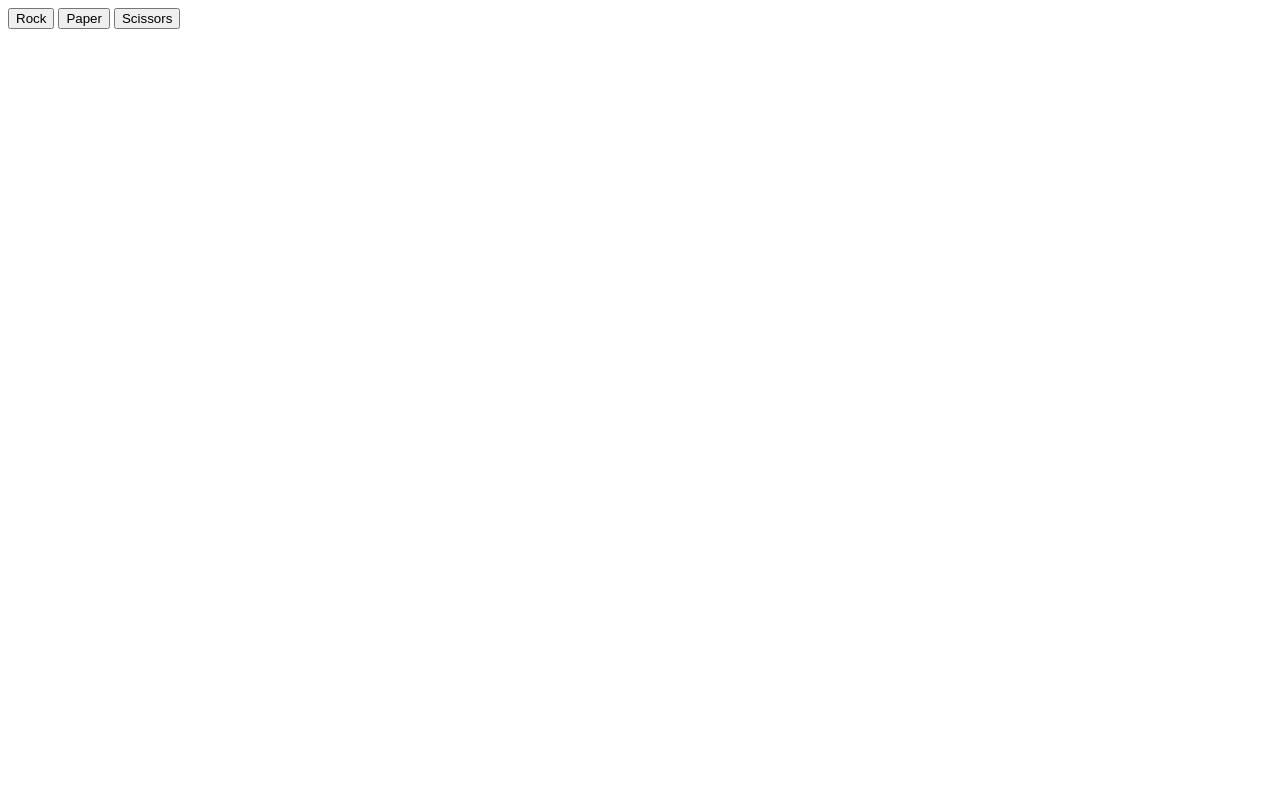
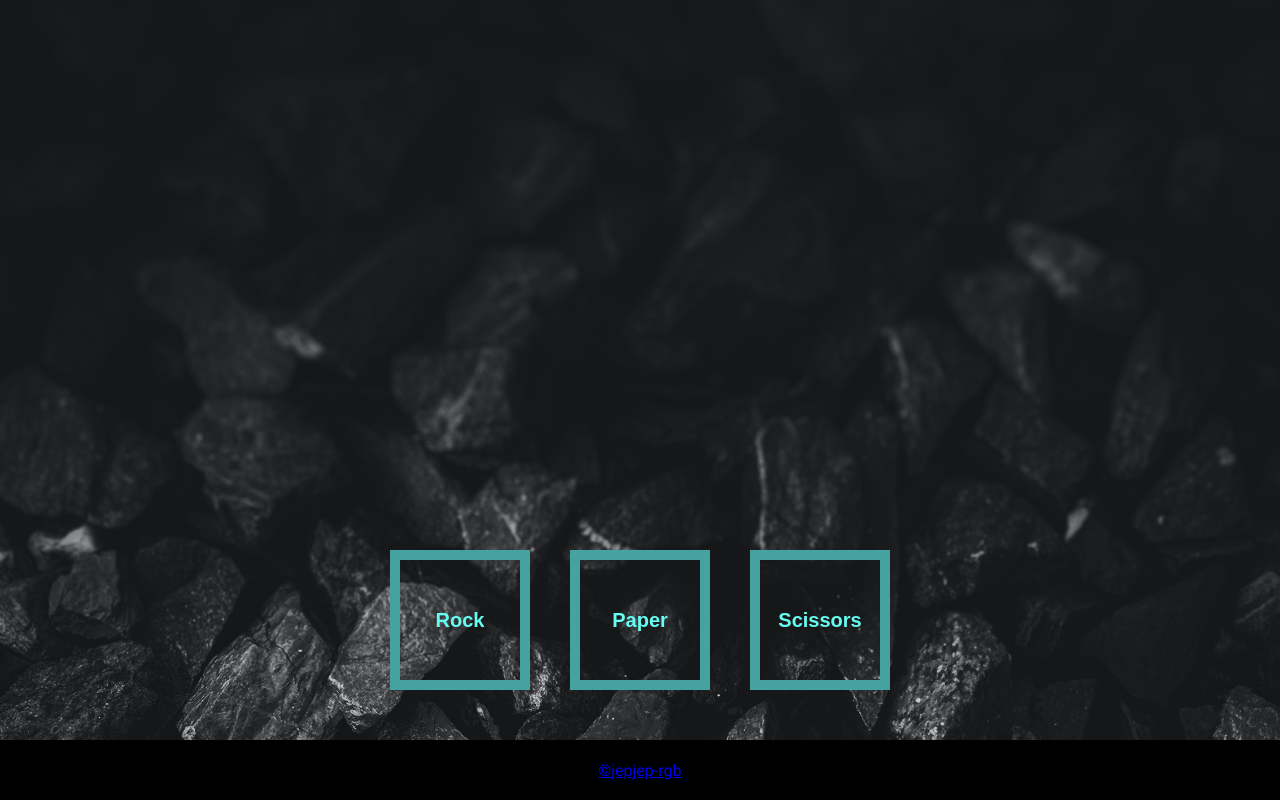
Before and after one commit to jepjep-rgb/Rock-Paper-Scissors, a plain HTML site: page index.html in a window 1280 px wide. Drawn offline with Linux system fonts and the light colour scheme.

Commit message:
Add basic css styles and images

```diff
--- /dev/null
+++ b/css/styles.css
@@ -0,0 +1,74 @@
+@import url('https://fonts.googleapis.com/css2?family=Heebo:wght@400;700;900&family=Roboto:ital,wght@0,100;0,400;0,700;0,900;1,100;1,300&display=swap');
+
+body {
+    background-color: #0B0C10;
+    background-image: url(../images/bg.jpg);
+    background-repeat: no-repeat;
+    background-size: cover;
+    font-family: 'Heebo', sans-serif;
+    font-family: 'Roboto', sans-serif;
+    margin: 0;
+    padding: 0;
+}
+
+div.display {
+    height: 100vh;
+    margin: auto;
+    display: flex;
+    flex-direction: column;
+    align-items: center;
+    justify-content: space-between;
+}
+
+div.results {
+    height: 500px;
+    width:  80%;
+    display: flex;
+    flex-direction: column;
+    align-items: center;
+    justify-content: center;
+}
+
+div.btn-container {
+    height: 200px;
+    width: 500px;
+    display: flex;
+    align-items: center;
+    justify-content: space-between;
+}
+
+div.footer {
+    width: 100%;
+    background-color: black;
+    height: 60px;
+    display: flex;
+    align-items: center;
+    justify-content: center;
+    color: #66FCF1;
+}
+
+button {
+    -webkit-box-sizing: border-box;
+    -moz-box-sizing: border-box;
+    box-sizing: border-box;
+    height: 140px;
+    width: 140px;
+    color: #66FCF1;
+    font-weight: bold;
+    font-size: 20px;
+    background-color: transparent;
+    border: 10px #45A29E solid;
+    flex: 0 1 auto;
+}
+
+button:hover {
+    border-color: #66FCF1;
+}
+
+p {
+    color: #C5C6C7;
+    font-family: "Heebo", sans-serif;
+    font-family: 'Roboto', sans-serif;
+    font-size: 50px;
+    border: 2px red solid;
+}
--- a/index.html
+++ b/index.html
@@ -2,15 +2,21 @@
 <html lang="en">
 <head>
     <meta charset="utf-8">
+    <link rel="stylesheet" href="css/styles.css">
     <title>Roshambo</title>
     <script src="roshambo.js" defer></script>
 </head>
 <body>
-    <button class="btn-rock">Rock</button>
-    <button class="btn-paper">Paper</button>
-    <button class="btn-scissors">Scissors</button>
-
-    <div class="results"></div>
-
+    <div class="display">
+        <div class="results"></div>
+        <div class="btn-container">
+            <button class="btn-rock">Rock</button>
+            <button class="btn-paper">Paper</button>
+            <button class="btn-scissors">Scissors</button>
+        </div>
+        <div class="footer">
+            <a class="text-footer" href="https://github.com/jepjep-rgb">©jepjep-rgb</a>
+        </div>
+    </div>
 </body>
 </html>
```
Also changed, not shown: images/bg.jpg (added).
